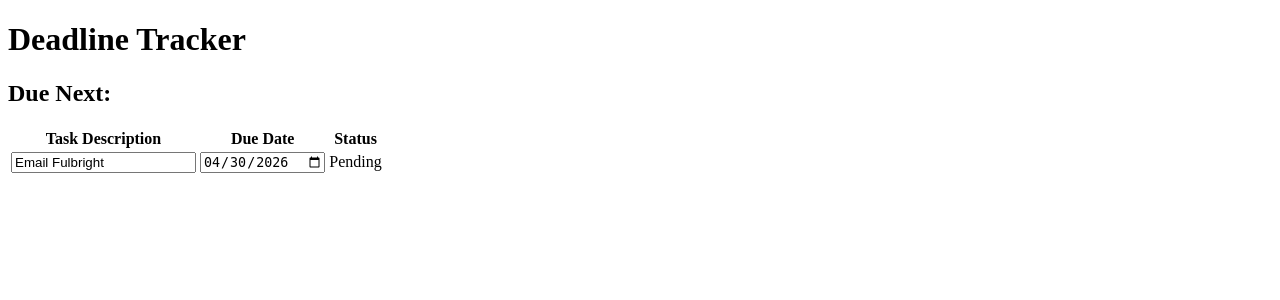
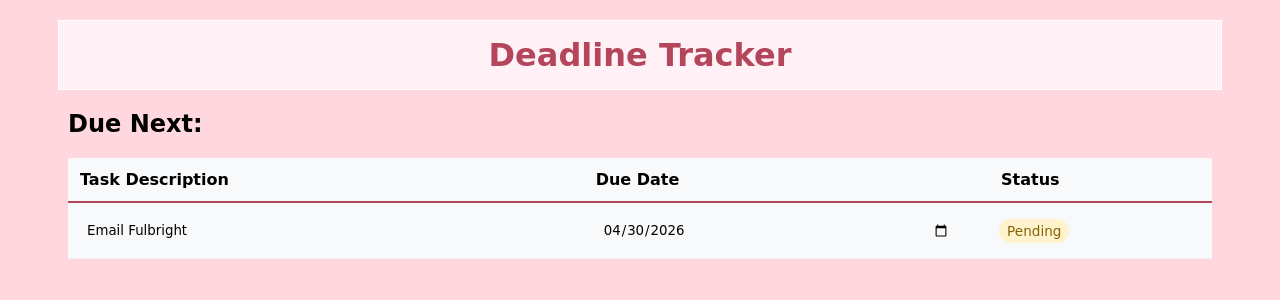
Before and after one commit to TierraCodes/CS322-Project2A, a Flask app: page / in a window 1280 px wide. Shown: the top 300 px of the page. Run offline with Flask 3, Linux system fonts and the light colour scheme.

Commit message:
updated styling

```diff
--- a/static/css/style.css
+++ b/static/css/style.css
@@ -1,5 +1,25 @@
+* {
+    background-color: rgb(255, 216, 223);
+    padding: 0px 15px;
+    font-family: "Lucida Bright", cursive;
+}
+
+body {
+    text-align: left;
+}
+
+h1 {
+    background-color: rgb(255, 241, 246);
+    color: rgb(179 70 91);
+    padding: 15px;
+    margin: 20px;
+    font-size: 200%;
+    border: 1px solid white;
+    text-align: center;
+}
+
 .deadline-table {
-    width: 90%;
+    width: 100%;
     border-collapse: collapse;
     margin-top: 20px;
 }
@@ -8,12 +28,13 @@
     text-align: left;
     background-color: #f8f9fa;
     padding: 12px;
-    border-bottom: 2px solid #dee2e6;
+    border-bottom: 2px solid rgb(179 70 91);
 }
 
 .deadline-row td {
     padding: 10px;
     border-bottom: 1px solid #eee;
+    background-color: #f8f9fa;
 }
 
 .deadline-row input {
@@ -21,12 +42,13 @@
     padding: 8px;
     width: 90%;
     transition: border 0.3s;
+    background-color: #f8f9fa;
 }
 
 .deadline-row input:focus {
-    border: 1px solid #007bff;
+    border: 1px solid rgb(179 70 91);
     outline: none;
-    background-color: #fff;
+    background-color: rgb(255, 216, 223);
 }
 
 .status-pill {
--- a/templates/base.html
+++ b/templates/base.html
@@ -3,6 +3,7 @@
 <head>
     <meta charset="UTF-8">
     <title>My Deadlines</title>
+    <link rel="stylesheet" href="{{ url_for('static', filename='css/style.css') }}">
 </head>
 <body>
     <h1>Deadline Tracker</h1>
```
